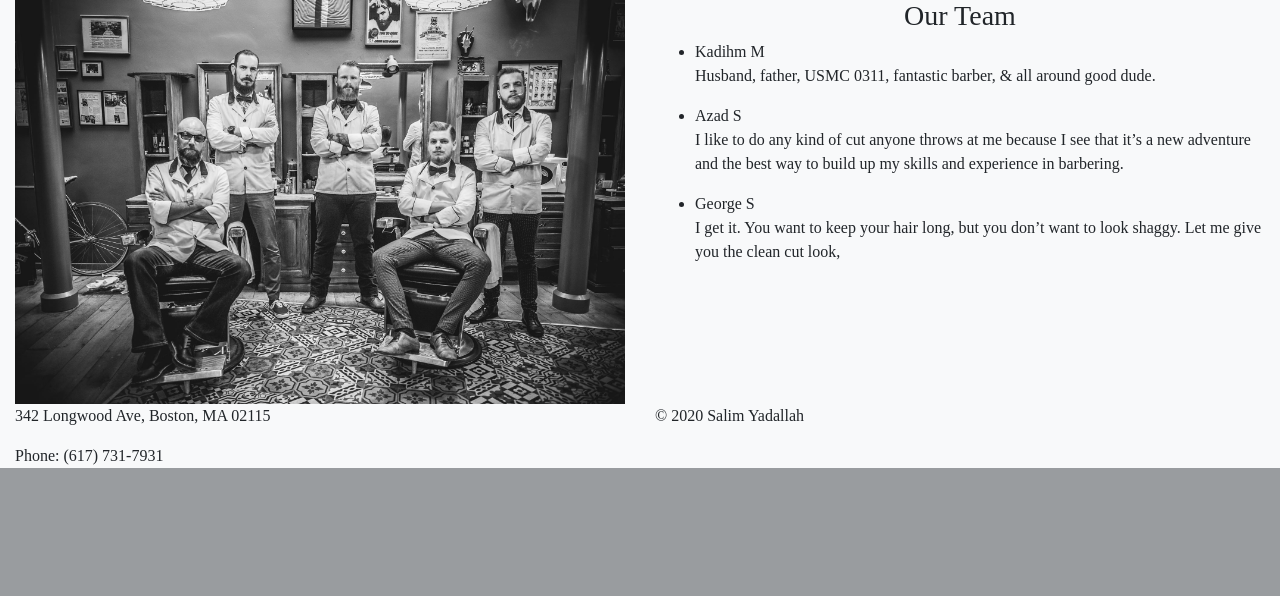
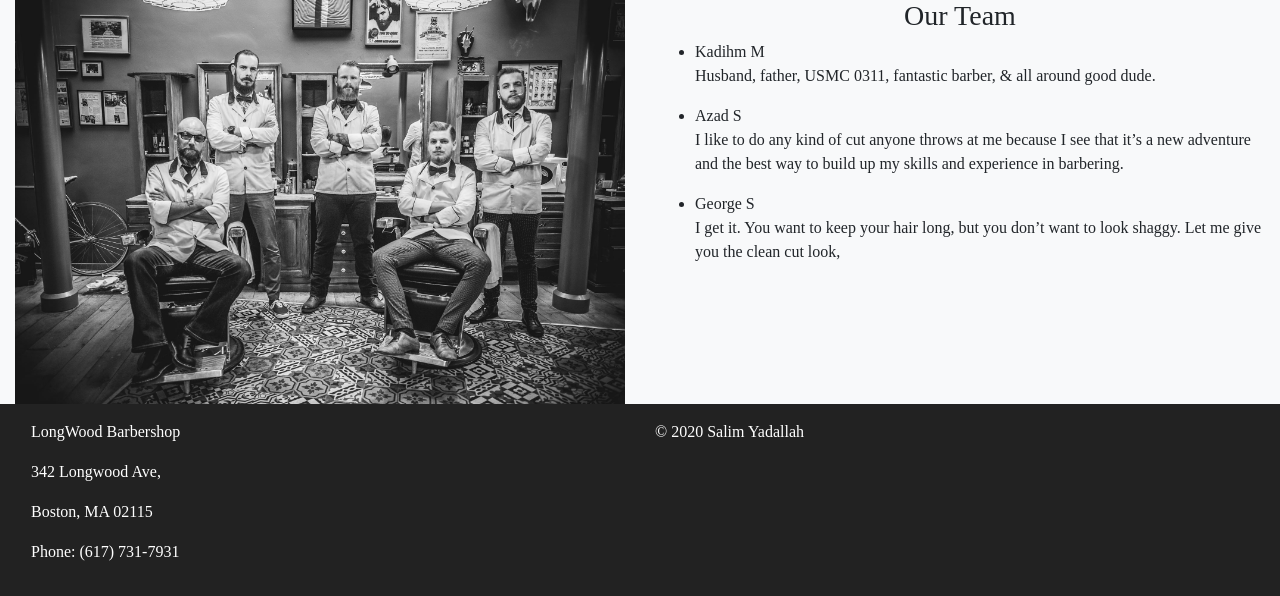
Before and after one commit to syadallah/Longwood-Barbershop, a Django app: page / in a window 1280 px wide. Shown: the part 1973-2569 px from the top of the page. Before the commit the page ends 2441 px from the top, so only its background shows below. Run offline with Django 3.2, Linux system fonts and the light colour scheme; some libraries are stand-ins or nearby versions.

Commit message:
Style footer

```diff
--- a/barbers/static/css/main.css
+++ b/barbers/static/css/main.css
@@ -28,3 +28,9 @@ body, html {
   text-align: center;
   vertical-align: middle;
 }
+/* Footer */
+footer {
+  color: white;
+  background-color: #222222;
+  padding: 1rem 1rem;
+}
--- a/barbers/templates/barbers/base.html
+++ b/barbers/templates/barbers/base.html
@@ -31,14 +31,14 @@
  <script src="https://cdnjs.cloudflare.com/ajax/libs/popper.js/1.12.9/umd/popper.min.js" integrity="sha384-ApNbgh9B+Y1QKtv3Rn7W3mgPxhU9K/ScQsAP7hUibX39j7fakFPskvXusvfa0b4Q" crossorigin="anonymous"></script>
  <script src="https://maxcdn.bootstrapcdn.com/bootstrap/4.0.0/js/bootstrap.min.js" integrity="sha384-JZR6Spejh4U02d8jOt6vLEHfe/JQGiRRSQQxSfFWpi1MquVdAyjUar5+76PVCmYl" crossorigin="anonymous"></script>
 </body>
-<footer class="footer-distributed">
+<footer class="footer">
     <div class="container-fluid">
       <div class="row">
         <div class="col-sm-6">
-              <p><span>342 Longwood Ave,
-              </span>
-              Boston, MA 02115</p>
-            Phone: (617) 731-7931
+              <p>LongWood Barbershop</p>
+              <p>342 Longwood Ave,</p>
+              <p>Boston, MA 02115</p>
+            <p>Phone: (617) 731-7931</p>
             </div>
 
     <div class="col-sm-6">
```
